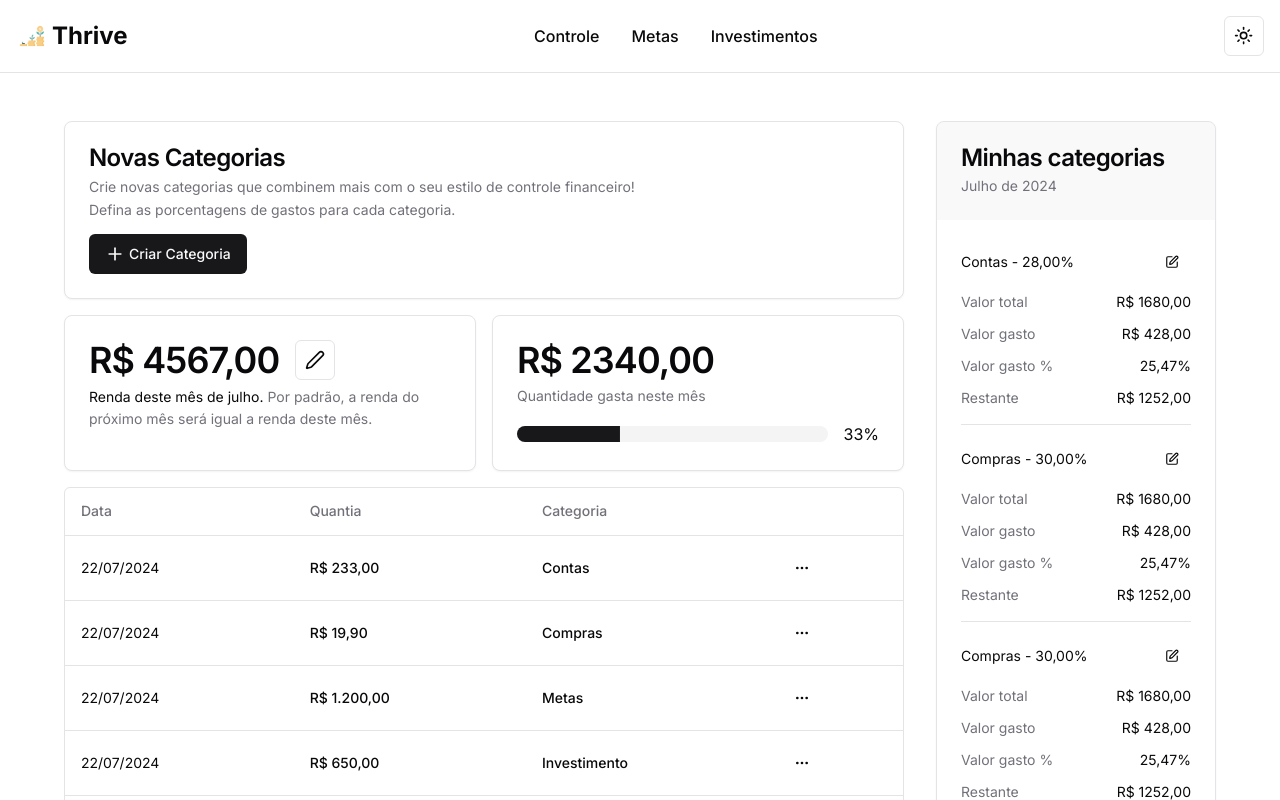
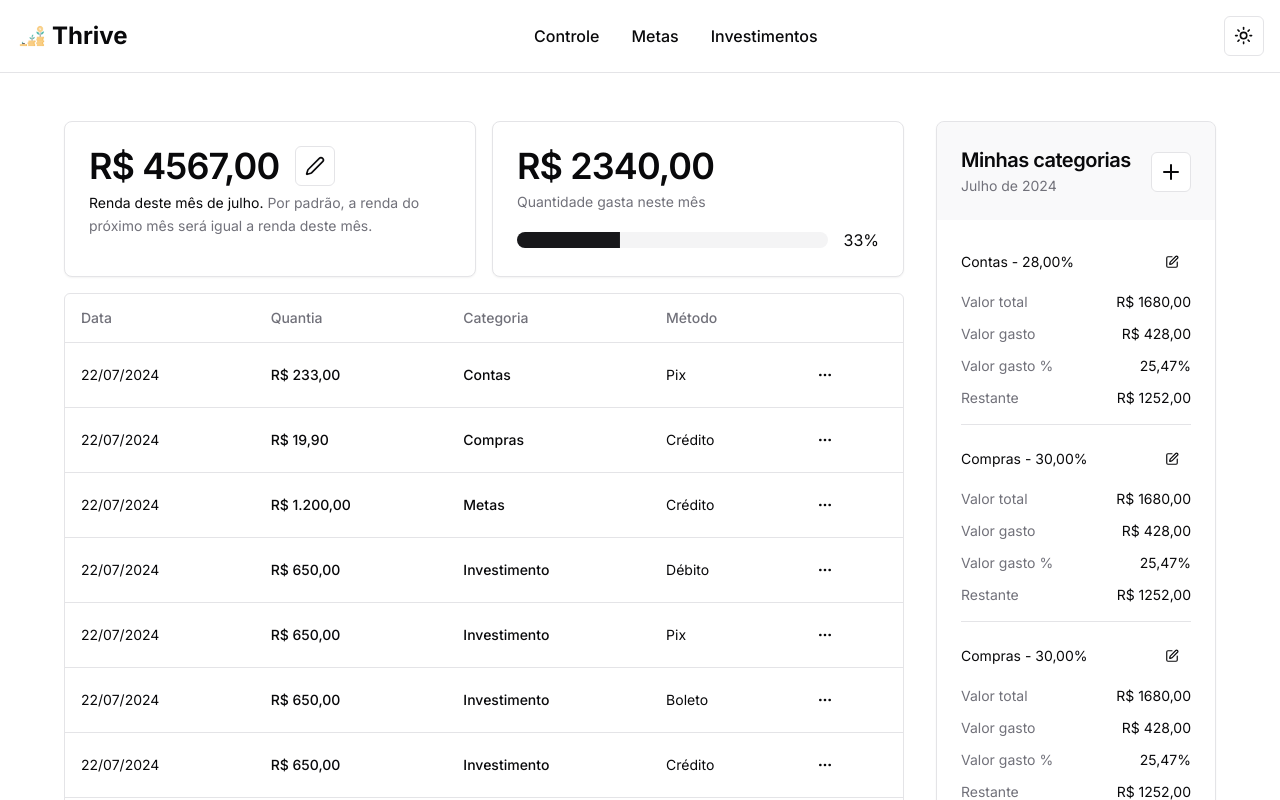
Before and after one commit to sblvitor/thrive, a Next.js app: page /controle in a window 1280 px wide. Shown: the top 800 px of the page. Built offline with nearby package versions, Linux system fonts and the light colour scheme.

Commit message:
feat: add column to the table, remove card and add a add icon button to my categories

```diff
--- a/src/app/(authenticated)/controle/columns.tsx
+++ b/src/app/(authenticated)/controle/columns.tsx
@@ -9,12 +9,8 @@ import {
   DropdownMenu,
   DropdownMenuContent,
   DropdownMenuItem,
-  DropdownMenuLabel,
-  DropdownMenuSeparator,
   DropdownMenuTrigger,
 } from "@/components/ui/dropdown-menu"
-
-const textRight = 'text-right'
 
 export const columns: ColumnDef<Expense>[] = [
     {
@@ -37,7 +33,7 @@ export const columns: ColumnDef<Expense>[] = [
     {
         accessorKey: "category",
         header: "Categoria",
-        // provavelmente ira sair
+        // provavelmente ira sair - customizavel pelo usuario
         cell: ({ row }) => {
             function formatCategory(): string {
                 switch(row.getValue("category")) {
@@ -50,6 +46,23 @@ export const columns: ColumnDef<Expense>[] = [
             }
 
             return <div className="font-medium">{formatCategory()}</div>
+        }
+    },
+    {
+        accessorKey: "paymentMethod",
+        header: "Método",
+        cell: ({ row }) => {
+            function formatPaymentMethod(): string {
+                switch(row.getValue("paymentMethod")) {
+                    case 'pix': return 'Pix'
+                    case 'credit': return 'Crédito'
+                    case 'debit': return 'Débito'
+                    case 'slip': return 'Boleto'
+                    default: return ''
+                }
+            }
+
+            return <div>{formatPaymentMethod()}</div>
         }
     },
     {
--- a/src/app/(authenticated)/controle/page.tsx
+++ b/src/app/(authenticated)/controle/page.tsx
@@ -1,4 +1,4 @@
-import { Expense, expenses } from '@/models/controle/expense'
+import { Expense, julyExpenses } from '@/models/controle/expense'
 import React from 'react'
 import { DataTable } from '../../../components/ui/data-table'
 import { columns } from './columns'
@@ -8,13 +8,13 @@ import { Metadata } from 'next'
 import ExpenseIndicators from '@/components/controle/ExpenseIndicators'
 
 export const metadata: Metadata = {
-    title: "Thrive | Controle",
+    title: "Controle - Thrive",
     description: "Controle de gastos mensais",
 };
 
 async function getData(): Promise<Expense[]> {
     // TODO mock api call, do skeletons
-    return expenses
+    return julyExpenses
 }
 
 export default async function Page() {
@@ -25,7 +25,7 @@ export default async function Page() {
         <main className="flex flex-col min-h-screen items-center justify-between py-12 px-16">
             <div className='flex w-full space-x-8'>
                 <div className='w-3/4 space-y-4'>
-                    <CreateCategoryCard />
+                    {/* <CreateCategoryCard /> */}
                     <ExpenseIndicators />
                     <DataTable columns={columns} data={data} />
                 </div>
--- a/src/components/controle/MyCategories.tsx
+++ b/src/components/controle/MyCategories.tsx
@@ -1,7 +1,7 @@
 import React from 'react'
 import { Card, CardContent, CardDescription, CardFooter, CardHeader, CardTitle } from '../ui/card'
 import { Button } from '../ui/button'
-import { ChevronLeft, ChevronRight, Edit } from 'lucide-react'
+import { ChevronLeft, ChevronRight, Edit, Plus } from 'lucide-react'
 import { Separator } from '../ui/separator'
 import { Pagination, PaginationContent, PaginationItem } from '../ui/pagination'
 
@@ -11,12 +11,18 @@ export default function MyCategories() {
 
     return (
         <Card className='overflow-hidden'>
-            <CardHeader className='bg-muted/50'>
-                <CardTitle>Minhas categorias</CardTitle>
-                <CardDescription>
-                    {/* Mês: Julho, 2024 */}
-                    {today.replace(/^./, str => str.toUpperCase())}
-                </CardDescription>
+            <CardHeader className='bg-muted/50 flex flex-row items-start'>
+                <div className='grid gap-0.5'>
+                    <CardTitle className='text-xl'>Minhas categorias</CardTitle>
+                    <CardDescription>
+                        {today.replace(/^./, str => str.toUpperCase())}
+                    </CardDescription>
+                </div>
+                <div className='ml-auto'>
+                    <Button variant={'outline'} size={'icon'}>
+                        <Plus />
+                    </Button>
+                </div>
             </CardHeader>
             <CardContent className='pt-6 text-sm'>
                 {/* map.. */}
--- /dev/null
+++ b/src/components/ui/badge.tsx
@@ -0,0 +1,36 @@
+import * as React from "react"
+import { cva, type VariantProps } from "class-variance-authority"
+
+import { cn } from "@/lib/utils"
+
+const badgeVariants = cva(
+  "inline-flex items-center rounded-full border px-2.5 py-0.5 text-xs font-semibold transition-colors focus:outline-none focus:ring-2 focus:ring-ring focus:ring-offset-2",
+  {
+    variants: {
+      variant: {
+        default:
+          "border-transparent bg-primary text-primary-foreground hover:bg-primary/80",
+        secondary:
+          "border-transparent bg-secondary text-secondary-foreground hover:bg-secondary/80",
+        destructive:
+          "border-transparent bg-destructive text-destructive-foreground hover:bg-destructive/80",
+        outline: "text-foreground",
+      },
+    },
+    defaultVariants: {
+      variant: "default",
+    },
+  }
+)
+
+export interface BadgeProps
+  extends React.HTMLAttributes<HTMLDivElement>,
+    VariantProps<typeof badgeVariants> {}
+
+function Badge({ className, variant, ...props }: BadgeProps) {
+  return (
+    <div className={cn(badgeVariants({ variant }), className)} {...props} />
+  )
+}
+
+export { Badge, badgeVariants }
--- a/src/models/controle/expense.ts
+++ b/src/models/controle/expense.ts
@@ -2,81 +2,94 @@ export type Expense = {
     id: string
     amount: number
     category: 'bills' | 'shopping' | 'goals' | 'investment'
-    date: string
+    date: string,
+    paymentMethod: 'pix' | 'credit' | 'debit' | 'slip'
 }
 
 // mock data
-export const expenses: Expense[] = [
+export const julyExpenses: Expense[] = [
     {
         id: '1',
         amount: 233,
         category: 'bills',
-        date: '22/07/2024'
+        date: '22/07/2024',
+        paymentMethod: 'pix'
     },
     {
         id: '2',
         amount: 19.9,
         category: 'shopping',
-        date: '22/07/2024'
+        date: '22/07/2024',
+        paymentMethod: 'credit',
     },
     {
         id: '3',
         amount: 1200,
         category: 'goals',
-        date: '22/07/2024'
+        date: '22/07/2024',
+        paymentMethod: 'credit'
     },
     {
         id: '4',
         amount: 650,
         category: 'investment',
-        date: '22/07/2024'
+        date: '22/07/2024',
+        paymentMethod: 'debit'
     },
     {
         id: '4',
         amount: 650,
         category: 'investment',
-        date: '22/07/2024'
+        date: '22/07/2024',
+        paymentMethod: 'pix'
     },
     {
         id: '4',
         amount: 650,
         category: 'investment',
-        date: '22/07/2024'
+        date: '22/07/2024',
+        paymentMethod: 'slip'
     },
     {
         id: '4',
         amount: 650,
         category: 'investment',
-        date: '22/07/2024'
+        date: '22/07/2024',
+        paymentMethod: 'credit'
     },
     {
         id: '4',
         amount: 650,
         category: 'investment',
-        date: '22/07/2024'
+        date: '22/07/2024',
+        paymentMethod: 'pix'
     },
     {
         id: '4',
         amount: 650,
         category: 'investment',
-        date: '22/07/2024'
+        date: '22/07/2024',
+        paymentMethod: 'pix'
     },
     {
         id: '4',
         amount: 650,
         category: 'investment',
-        date: '22/07/2024'
+        date: '22/07/2024',
+        paymentMethod: 'pix'
     },
     {
         id: '4',
         amount: 650,
         category: 'investment',
-        date: '22/07/2024'
+        date: '22/07/2024',
+        paymentMethod: 'credit'
     },
     {
         id: '4',
         amount: 650,
         category: 'investment',
-        date: '22/07/2024'
+        date: '22/07/2024',
+        paymentMethod: 'credit'
     },
 ]
```
